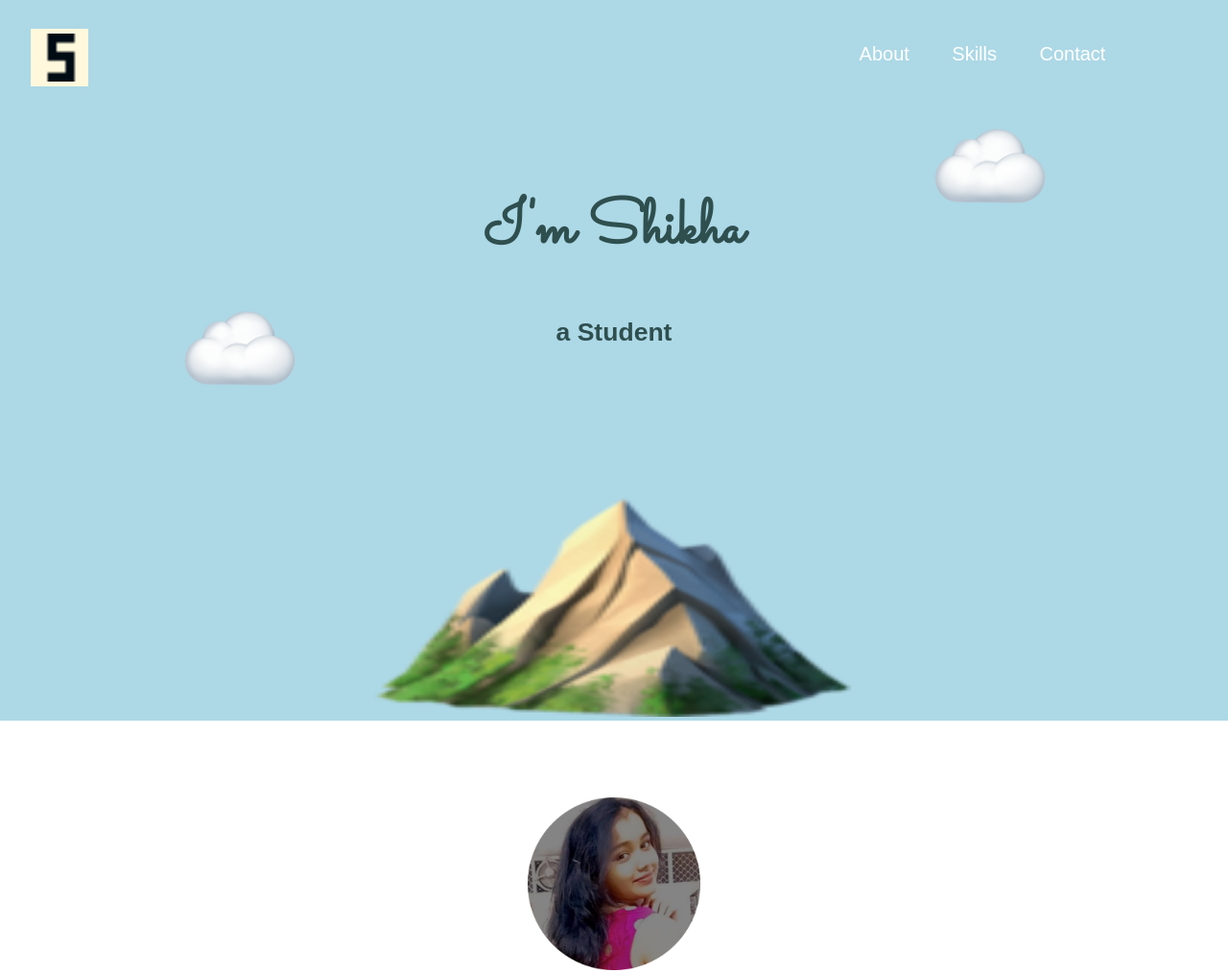
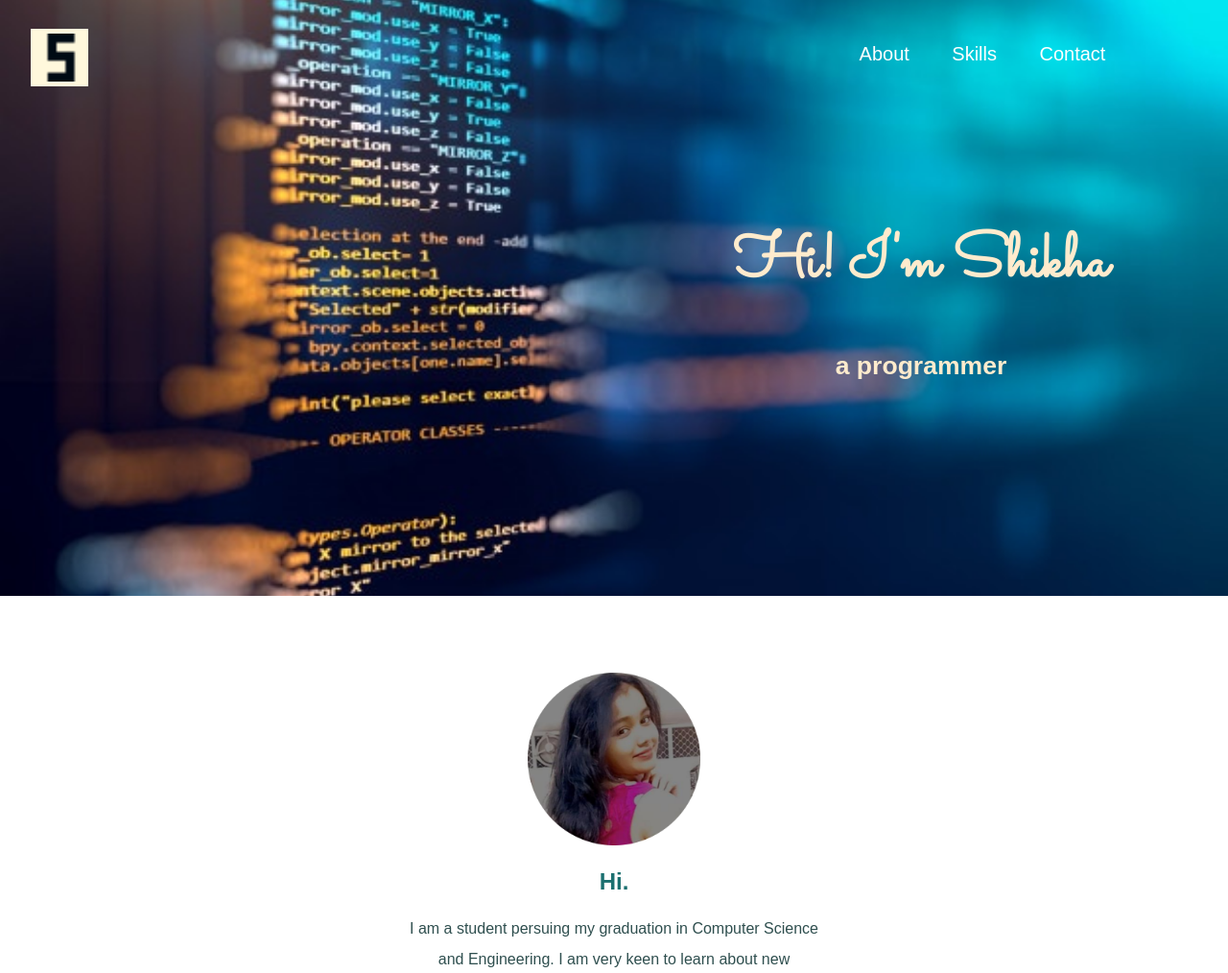
Before and after one commit to Shikha-agarwal/Web, a plain HTML site: page CSS-My Site/index.html in a window 1280 px wide. Shown: the top 1014 px of the page at 96% size. Drawn offline with Linux system fonts and the light colour scheme.

Commit message:
modified

```diff
--- a/CSS-My Site/css/styles.css
+++ b/CSS-My Site/css/styles.css
@@ -8,7 +8,11 @@ h1{
     margin-top: 0;
 }
 .top_container{
-    background-color:lightblue;
+    /* background-color:lightblue; */
+    background-image: url("../images/back-programming.jpg");
+    background-position: center;
+    background-size: cover;
+    background-repeat: no-repeat;
 }
 hr{
     border-style: dotted;
@@ -40,8 +44,11 @@ hr{
 }
 #intro{
     font-size: 2em; /* 16px = 100% =  1em*/
-    margin-top: 170px;
-    margin-bottom: 40px;
+    margin-top: 16%;
+    margin-bottom: 14%;
+    position: relative;
+    left: 25%;
+    color:blanchedalmond;
 }
 .profile{
     margin: 80px;
--- a/CSS-My Site/index.html
+++ b/CSS-My Site/index.html
@@ -17,13 +17,13 @@
             <a class="navLink" href="#skills">Skills</a>
             <a class="navLink" href="#contact">Contact</a>
         </nav>
-        <img class="cloud1" src="images/cloud.png" rel="cloud-img">
+        <!-- <img class="cloud1" src="images/cloud.png" rel="cloud-img"> -->
         <div id="intro">
-            <h1 id="name">I'm Shikha</h1>
-            <h5>a Student</h5>
+            <h1 id="name">Hi! I'm Shikha</h1>
+            <h5>a programmer</h5>
         </div>
-        <img class="cloud2" src="images/cloud.png" rel="cloud-img"/><br>
-        <img class="mountain" src="images/mountain.png" rel="mountain-img">
+        <!-- <img class="cloud2" src="images/cloud.png" rel="cloud-img"/><br> -->
+        <!-- <img class="mountain" src="images/mountain.png" rel="mountain-img"> -->
     </div>
     <div class="middle-container">
         <div class="profile" id="about">
```
Also changed, not shown: CSS-My Site/images/back-programming.jpg (added).
